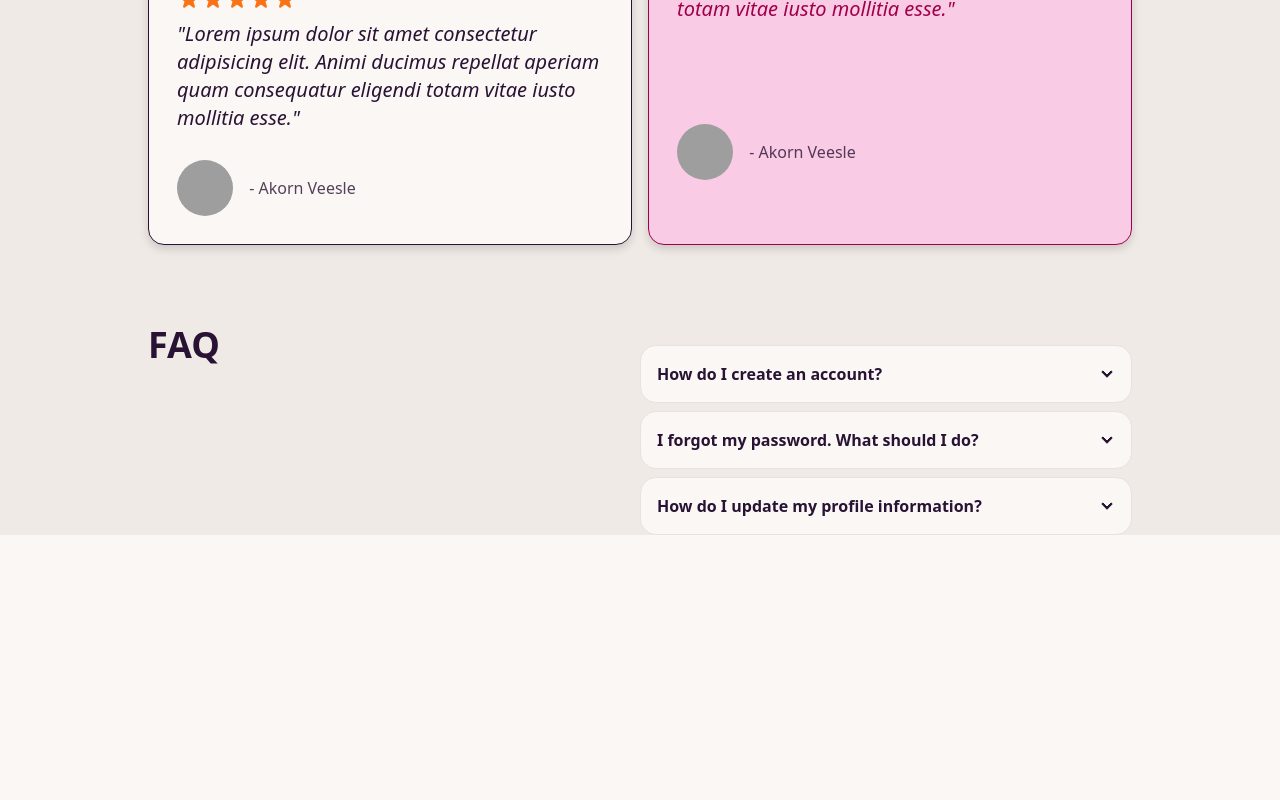
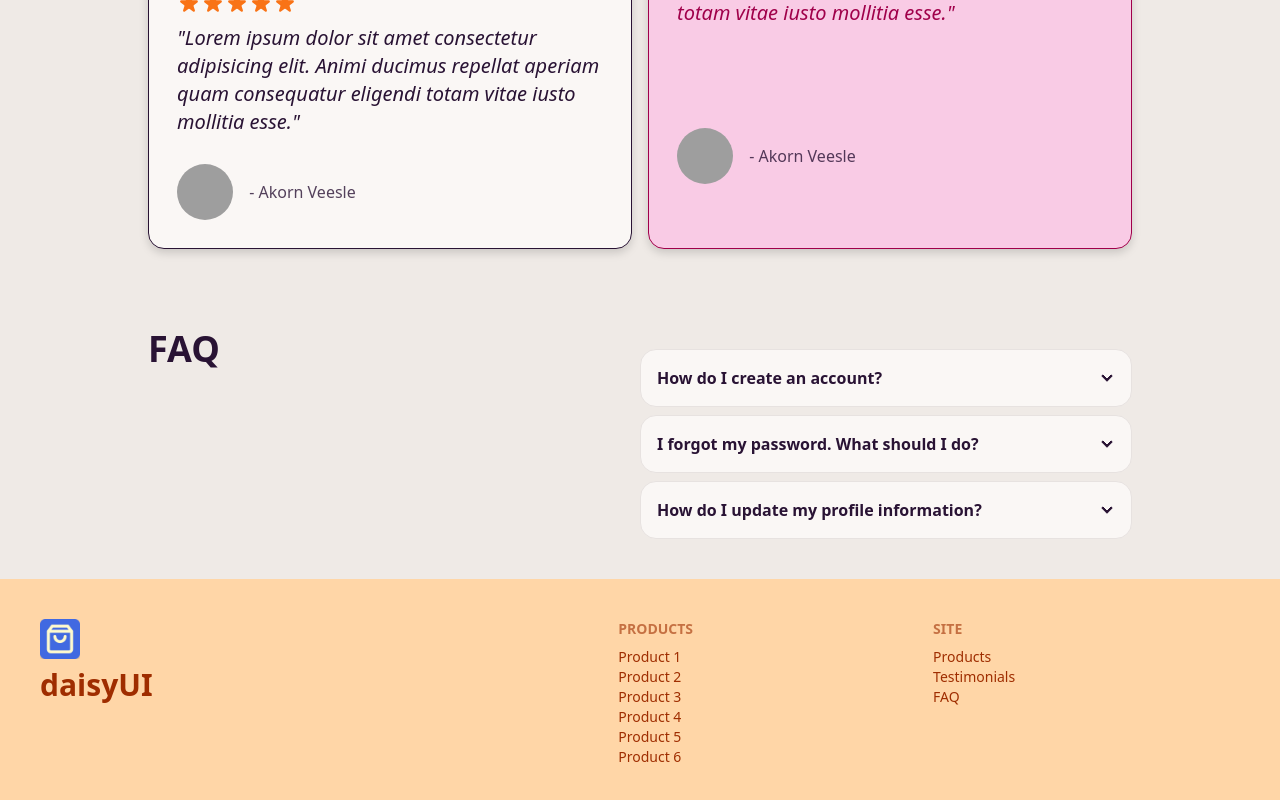
Before and after one commit to nabeelv7/dropship-template-sveltekit-daisyui, a SvelteKit app: page / in a window 1280 px wide. Shown: the part 1892-2692 px from the top of the page. Before the commit the page ends 2427 px from the top, so only its background shows below. Built offline with nearby package versions, Linux system fonts and the light colour scheme; grey boxes are pictures that could not be loaded.

Commit message:
footer done

```diff
--- a/src/lib/components/FAQ.svelte
+++ b/src/lib/components/FAQ.svelte
@@ -18,7 +18,10 @@
   ];
 </script>
 
-<div id="faq" class="max-w-screen-lg mx-auto grid md:grid-cols-2 grid-cols-1 px-5">
+<div
+  id="faq"
+  class="max-w-screen-lg mx-auto grid md:grid-cols-2 grid-cols-1 px-5"
+>
   <div>
     <h1 class="text-4xl font-bold">FAQ</h1>
   </div>
--- /dev/null
+++ b/src/lib/components/Footer.svelte
@@ -0,0 +1,28 @@
+<footer
+  class="footer sm:footer-horizontal bg-accent text-accent-content p-10 mt-10"
+>
+  <aside>
+    <img src="icon.png" alt="logo" class="h-10 w-10" />
+    <p class="text-3xl font-extrabold">
+      daisyUI
+      <br />
+    </p>
+  </aside>
+  <div class="grid grid-cols-2 w-full">
+    <nav class="flex flex-col">
+      <h6 class="footer-title">Products</h6>
+      <a href="/" class="link link-hover">Product 1</a>
+      <a href="/" class="link link-hover">Product 2</a>
+      <a href="/" class="link link-hover">Product 3</a>
+      <a href="/" class="link link-hover">Product 4</a>
+      <a href="/" class="link link-hover">Product 5</a>
+      <a href="/" class="link link-hover">Product 6</a>
+    </nav>
+    <nav class="flex flex-col">
+      <h6 class="footer-title">Site</h6>
+      <a class="link link-hover" href="#products">Products</a>
+      <a class="link link-hover" href="#testimonials">Testimonials</a>
+      <a class="link link-hover" href="#faq">FAQ</a>
+    </nav>
+  </div>
+</footer>
--- a/src/lib/components/ProductsSection.svelte
+++ b/src/lib/components/ProductsSection.svelte
@@ -40,7 +40,7 @@
 </script>
 
 <div
-  class="max-w-screen-lg mx-auto grid md:grid-cols-3 grid-cols-1 gap-2 py-2 items-center justify-between"
+  class="max-w-screen-lg mx-auto grid md:grid-cols-3 grid-cols-1 gap-5 py-5 items-center justify-between px-5"
   id="products"
 >
   {#each products as product}
--- a/src/routes/+page.svelte
+++ b/src/routes/+page.svelte
@@ -1,5 +1,6 @@
 <script>
   import Faq from "$lib/components/FAQ.svelte";
+  import Footer from "$lib/components/Footer.svelte";
   import Hero from "$lib/components/Hero.svelte";
   import ProductsSection from "$lib/components/ProductsSection.svelte";
   import Testimonials from "$lib/components/Testimonials.svelte";
@@ -9,3 +10,4 @@
 <ProductsSection />
 <Testimonials />
 <Faq />
+<Footer />
```
